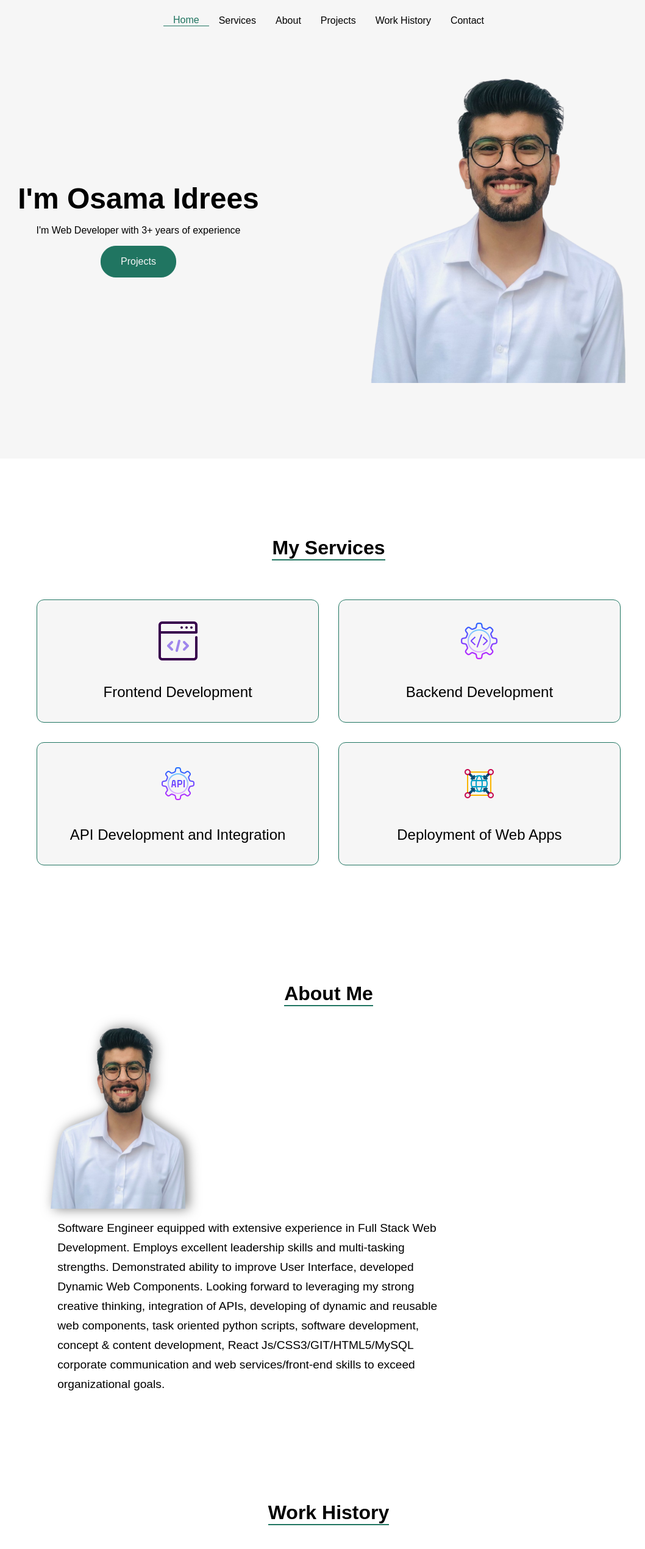
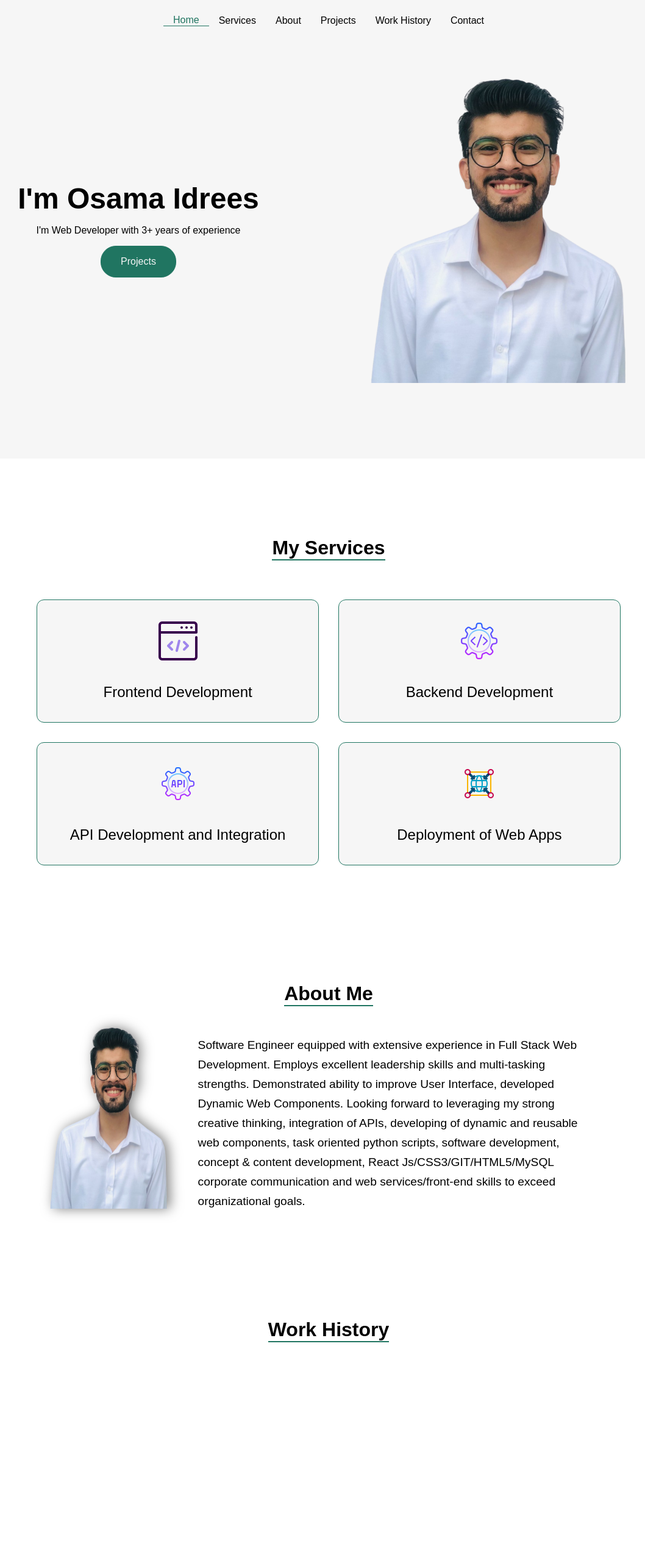
Before and after one commit to osama171998/personal-portfolio, a React (Create React App) app: page / in a window 1280 px wide. Shown: the top 2540 px of the page at 61% size, without its empty margins (101-1159 px from the left). After the commit the page ends 2361 px from the top, so only its background shows below. Built offline with nearby package versions, Linux system fonts and the light colour scheme.

Commit message:
About Me Css Fix

```diff
--- a/src/components/about-me/style.js
+++ b/src/components/about-me/style.js
@@ -18,7 +18,7 @@ export const ContentContainer = styled.div`
   padding: 1rem;
 `;
 export const ImageContainer = styled.div`
-  width: 29%;
+  width: 25%;
   display: flex;
   justify-content: center;
   align-items: center;
```
